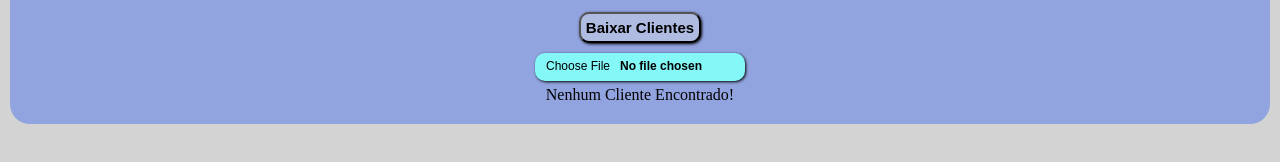
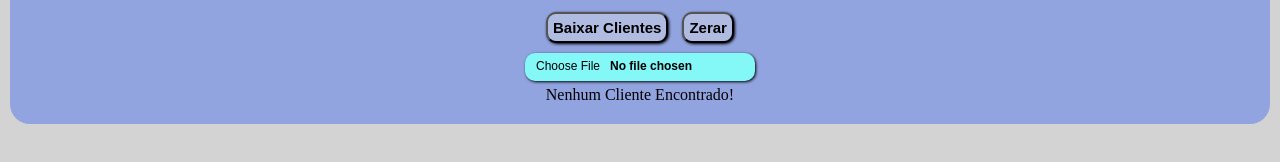
Before and after one commit to KaneeSell/enterprise, a plain HTML site: page testeJS/cliente/index.html in a window 1280 px wide. Shown: the part 246-408 px from the top of the page. Drawn offline with Linux system fonts and the light colour scheme; files whose address does not match are found by name.

Commit message:
alpha teste > zerar clientes

```diff
--- a/testeJS/cliente/cliente.css
+++ b/testeJS/cliente/cliente.css
@@ -1,7 +1,7 @@
 input[type="file"] {
     background-color: #84f7f7;
     height: 18px;
-    width: 200px;
+    width: 220px;
     font-size: 12px;
   }
 
--- a/testeJS/cliente/cliente.js
+++ b/testeJS/cliente/cliente.js
@@ -61,6 +61,17 @@ function baixarClientes() {
     // Libera o objeto URL
     URL.revokeObjectURL(link.href);
 };
+//Zerar Clientes
+function zerarClientes(){
+    const pass = prompt('Tem certeza que deseja Zerar todos os clientes cadastrados? Digite: ZERAR TUDO')
+    if(pass == 'ZERAR TUDO'){
+        localStorage.setItem('clientes', JSON.stringify([]));
+        alert('Operação Realizada com Sucesso!')
+    }
+    else{
+        alert('Operação ZERAR CLIENTES Abortada!')
+    }
+}
 //Ativar div Cliente
 function ativCliente(){
 }
--- a/testeJS/cliente/index.html
+++ b/testeJS/cliente/index.html
@@ -49,6 +49,7 @@
                     <option value="Não">Inativos</option>
                 </select><br>
                 <button class="links" id="download" onclick="baixarClientes()">Baixar Clientes</button>
+                <button class="links" id="download" onclick="zerarClientes()">Zerar</button>
                 <br>
                 <input type="file" class="links" id="upload" accept=".json">
                 <div id="ClienteLogUpload"></div>
```
